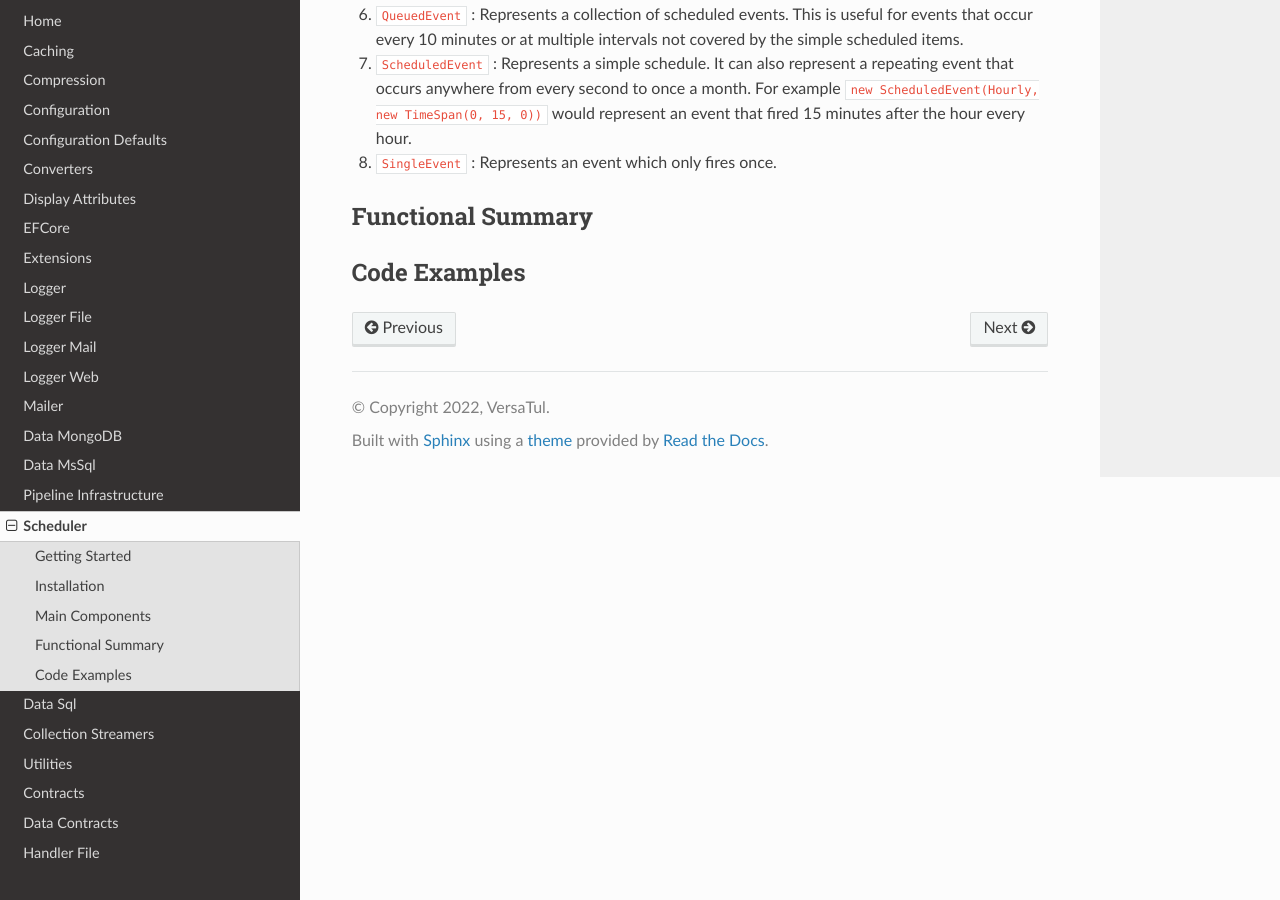
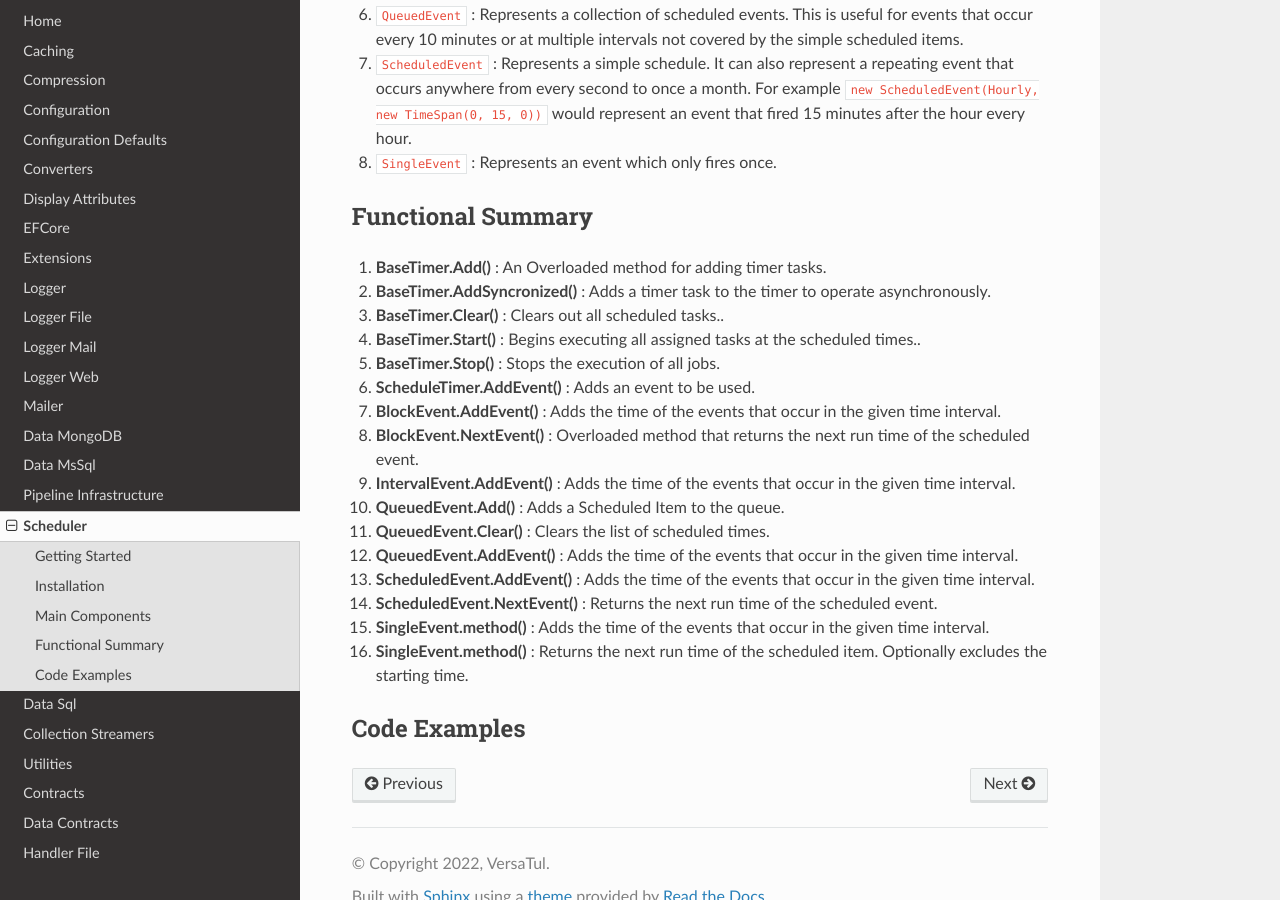
Before and after one commit to BjornWilliams/DocsVersaTul, a Sphinx documentation site: the page built from docs/source/scheduler.rst, in a window 1280 px wide and 900 px high, scrolled down 901 px. Built offline with Sphinx 7.4.7 and the Read the Docs theme 2.0.0, drawn with Linux system fonts in a browser that asks for light colours.

Commit message:
Update scheduler.rst
Added the functional documentation.

```diff
--- a/docs/source/scheduler.rst
+++ b/docs/source/scheduler.rst
@@ -29,6 +29,22 @@ Main Components
 
 Functional Summary
 ------------------
+#. **BaseTimer.Add()** : An Overloaded method for adding timer tasks.
+#. **BaseTimer.AddSyncronized()** : Adds a timer task to the timer to operate asynchronously.
+#. **BaseTimer.Clear()** : Clears out all scheduled tasks..
+#. **BaseTimer.Start()** : Begins executing all assigned tasks at the scheduled times..
+#. **BaseTimer.Stop()** : Stops the execution of all jobs.
+#. **ScheduleTimer.AddEvent()** : Adds an event to be used.
+#. **BlockEvent.AddEvent()** : Adds the time of the events that occur in the given time interval.
+#. **BlockEvent.NextEvent()** : Overloaded method that returns the next run time of the scheduled event.
+#. **IntervalEvent.AddEvent()** : Adds the time of the events that occur in the given time interval.
+#. **QueuedEvent.Add()** : Adds a Scheduled Item to the queue.
+#. **QueuedEvent.Clear()** : Clears the list of scheduled times.
+#. **QueuedEvent.AddEvent()** : Adds the time of the events that occur in the given time interval.
+#. **ScheduledEvent.AddEvent()** : Adds the time of the events that occur in the given time interval.
+#. **ScheduledEvent.NextEvent()** : Returns the next run time of the scheduled event.
+#. **SingleEvent.method()** : Adds the time of the events that occur in the given time interval.
+#. **SingleEvent.method()** : Returns the next run time of the scheduled item. Optionally excludes the starting time.
 
 Code Examples
 -------------
```
